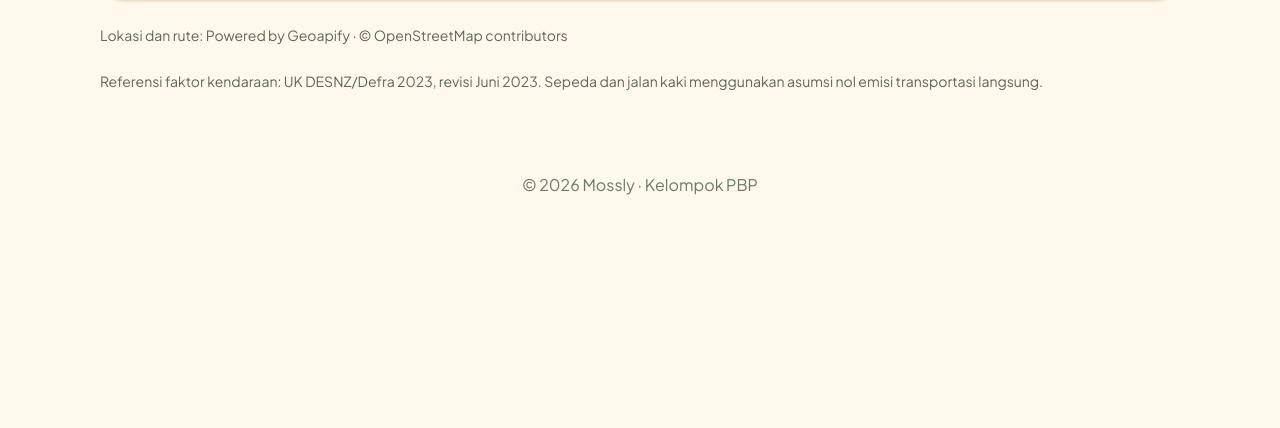
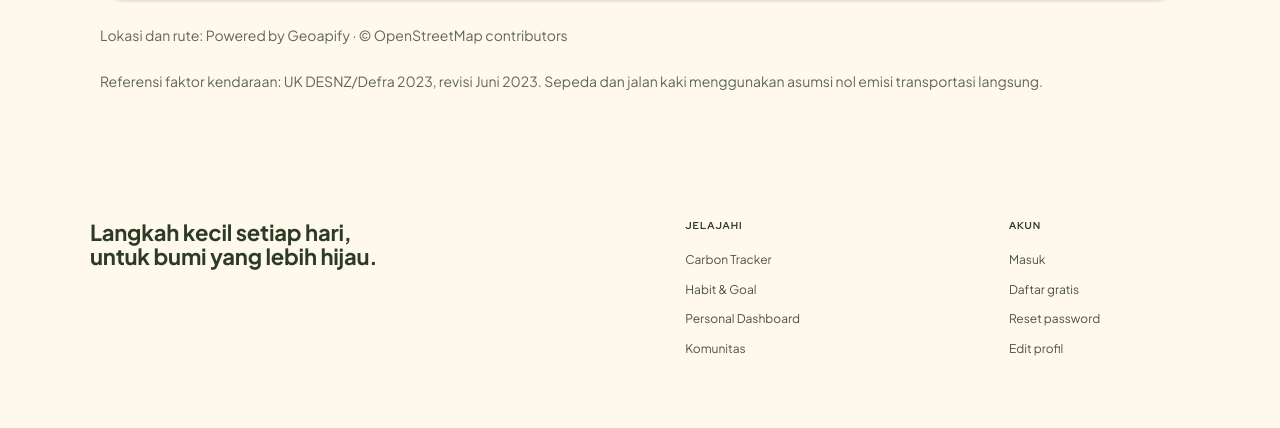
Before and after one commit to pbp-kelompok-a5/mossly, a Django app: page /carbon/ in a window 1280 px wide. Shown: the part 740-1168 px from the top of the page. Before the commit the page ends 935 px from the top, so only its background shows below. Run offline with Django 5.2, Linux system fonts and the light colour scheme; the visitor is signed in with stand-in values (Sample User, id 1); data comes from the database, SQL or seed files in the repository; data that the repository does not hold is empty.

Commit message:
feat: pindah footer ke base.html

```diff
--- a/static/css/cara-kerja.css
+++ b/static/css/cara-kerja.css
@@ -1,4 +1,7 @@
-/* ===== Cara Kerja (landing page) ===== */
+/* ============================================
+  Cara Kerja (landing page)
+  ============================================ */
+
 .steps {
   padding: 5rem 0 8rem;
 }
--- a/static/css/cta.css
+++ b/static/css/cta.css
@@ -1,8 +1,10 @@
-/* ===== CTA bawah (landing page) ===== */
+/* ============================================
+  CTA Bawah (landing page)
+   ============================================ */
+
 .cta {
   position: relative;
   overflow: hidden;
-  /* full-width walau dibungkus container di base.html */
   width: 100vw;
   margin-left: calc(50% - 50vw);
   padding: 3.5rem 1.5rem 4rem;
--- a/static/css/footer.css
+++ b/static/css/footer.css
@@ -1,4 +1,7 @@
-/* ===== Footer (landing page) ===== */
+/* ============================================
+   Footer
+   ============================================ */
+
 .landing-footer {
   padding: 2.5rem 0 2.25rem;
 }
--- a/templates/base.html
+++ b/templates/base.html
@@ -11,6 +11,7 @@
     <link rel="stylesheet" href="{% static 'css/tokens.css' %}">
     <link rel="stylesheet" href="{% static 'css/global.css' %}">
     <link rel="stylesheet" href="{% static 'css/components.css' %}">
+    <link rel="stylesheet" href="{% static 'css/footer.css' %}">
 
     <script src="https://cdn.jsdelivr.net/npm/@tailwindcss/browser@4"></script>
     {% block extra_head %}{% endblock %}
@@ -40,8 +41,40 @@
     {% block content %}{% endblock %}
   </main>
 
-  <footer class="footer">
-    <p>&copy; 2026 Mossly · Kelompok PBP</p>
+  <!-- ===== Footer ===== -->
+  <footer class="landing-footer">
+    <div class="container">
+      <div class="landing-footer__top">
+        <p class="landing-footer__tagline">
+          Langkah kecil setiap hari,<br>untuk bumi yang lebih hijau.
+        </p>
+
+        <nav class="landing-footer__col" aria-label="Jelajahi">
+          <h2 class="landing-footer__heading">Jelajahi</h2>
+          <ul class="landing-footer__links">
+            <li><a href="{% url 'carbon:index' %}">Carbon Tracker</a></li>
+            <li><a href="{% url 'habits:index' %}">Habit &amp; Goal</a></li>
+            <li><a href="{% url 'dashboard:index' %}">Personal Dashboard</a></li>
+            <li><a href="{% url 'community:index' %}">Komunitas</a></li>
+          </ul>
+        </nav>
+
+        <nav class="landing-footer__col" aria-label="Akun">
+          <h2 class="landing-footer__heading">Akun</h2>
+          <ul class="landing-footer__links">
+            <li><a href="{% url 'accounts:login' %}">Masuk</a></li>
+            <li><a href="{% url 'accounts:register' %}">Daftar gratis</a></li>
+            <li><a href="#">Reset password</a></li>
+            <li><a href="#">Edit profil</a></li>
+          </ul>
+        </nav>
+      </div>
+
+      <!--
+      <img class="landing-footer__logo" src="{% static 'img/mossly-wordmark.png' %}"
+           alt="Mossly">
+      -->
+    </div>
   </footer>
 </body>
 </html>
```
Also changed, not shown: main/templates/landing.html (+1 -33 lines).
